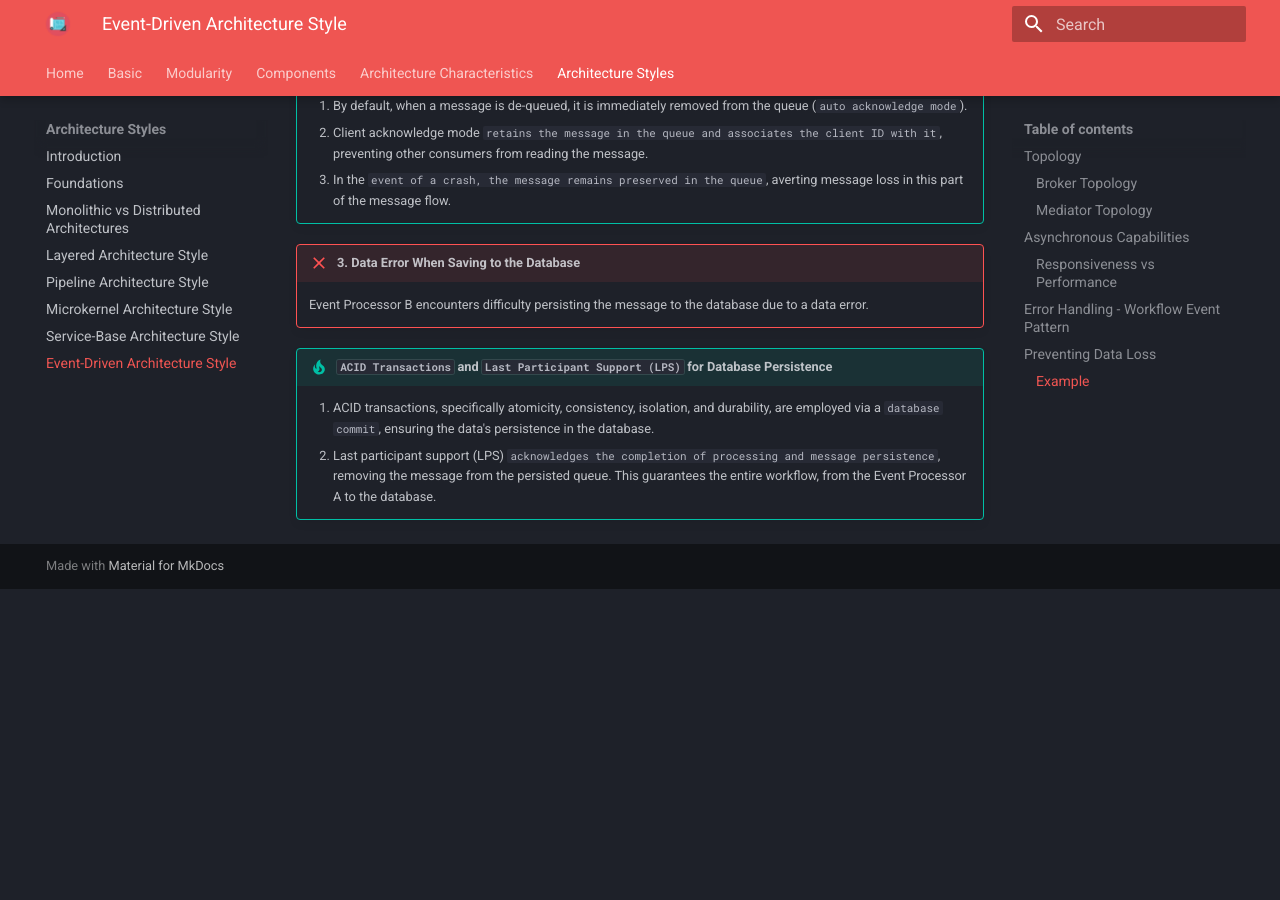
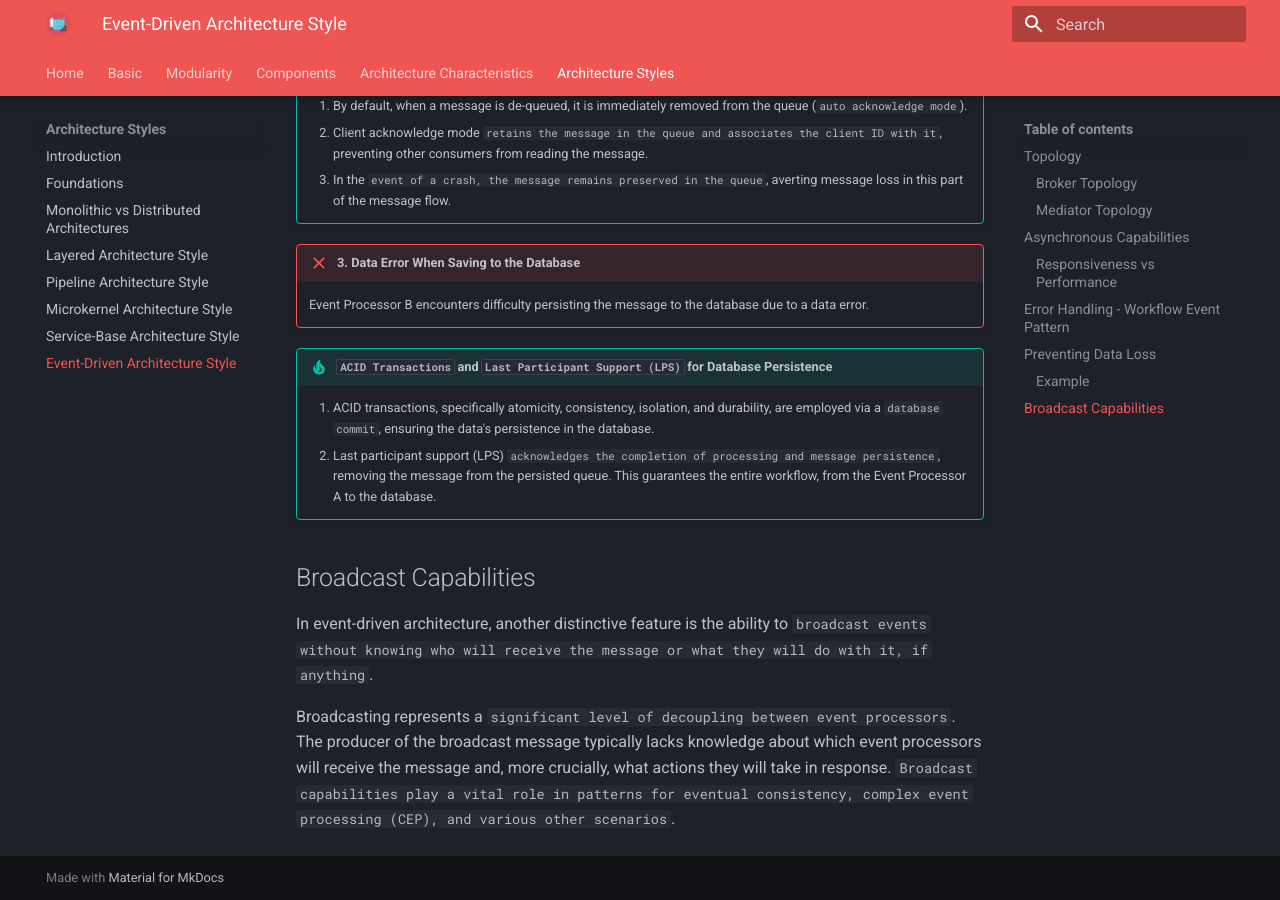
Before and after one commit to RomeroGabriel/mastering-software-architecture, an MkDocs documentation site: the page built from documentation/arch_styles/event_driven_arch.md, in a window 1280 px wide and 900 px high, scrolled down 8610 px. Built offline with MkDocs 1.6.1 and Material for MkDocs 9.7.7, drawn with Linux system fonts in a browser that asks for light colours; before the commit the page ends 9199 px from its top, so only the background shows below that.

Commit message:
add Broadcast Capabilities

```diff
--- a/documentation/arch_styles/event_driven_arch.md
+++ b/documentation/arch_styles/event_driven_arch.md
@@ -183,3 +183,9 @@ Consider a scenario where `Event Processor A` sends a message to a `queue`, subs
 !!! tip "`ACID Transactions` and `Last Participant Support (LPS)` for Database Persistence"
     1. ACID transactions, specifically atomicity, consistency, isolation, and durability, are employed via a `database commit`, ensuring the data's persistence in the database.
     1. Last participant support (LPS) `acknowledges the completion of processing and message persistence`, removing the message from the persisted queue. This guarantees the entire workflow, from the Event Processor A to the database.
+
+## Broadcast Capabilities
+
+In event-driven architecture, another distinctive feature is the ability to `broadcast events without knowing who will receive the message or what they will do with it, if anything`.
+
+Broadcasting represents a `significant level of decoupling between event processors`. The producer of the broadcast message typically lacks knowledge about which event processors will receive the message and, more crucially, what actions they will take in response. `Broadcast capabilities play a vital role in patterns for eventual consistency, complex event processing (CEP), and various other scenarios`.
```
